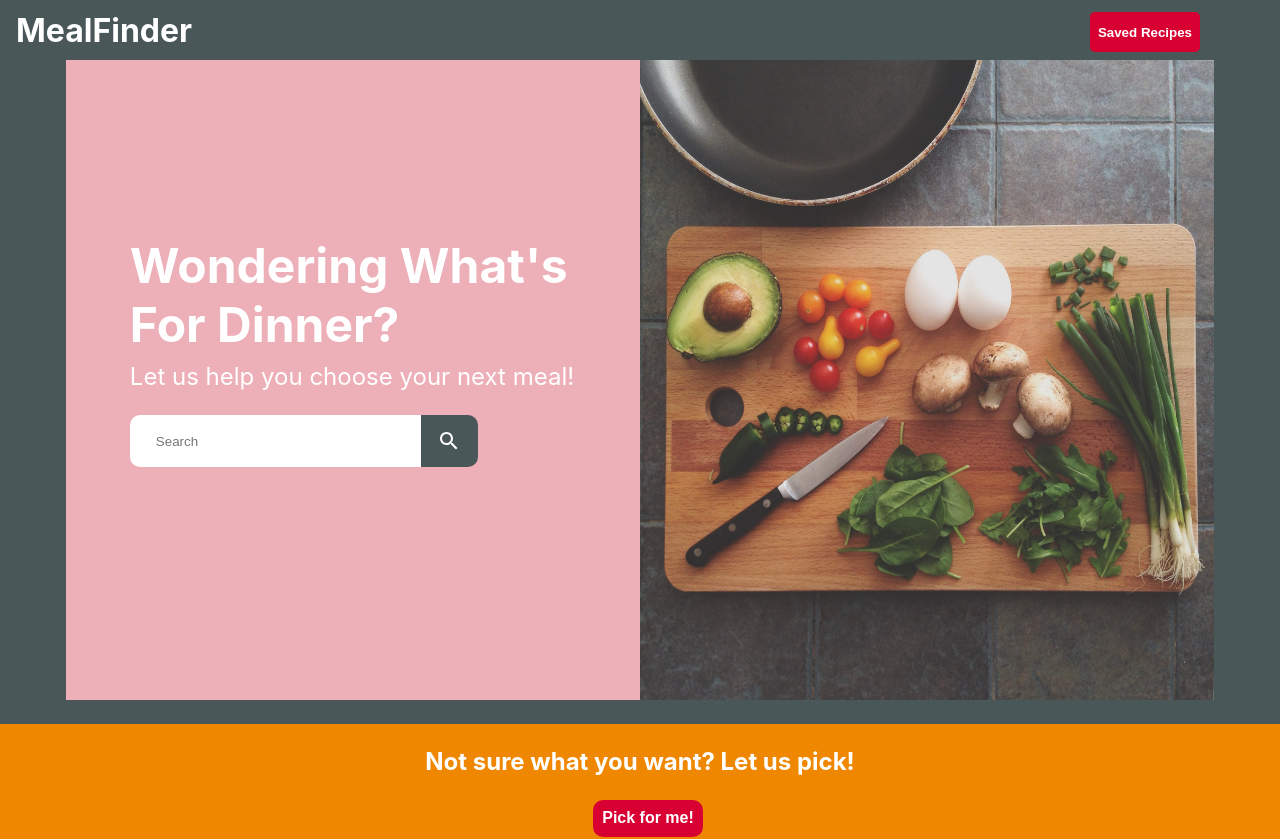
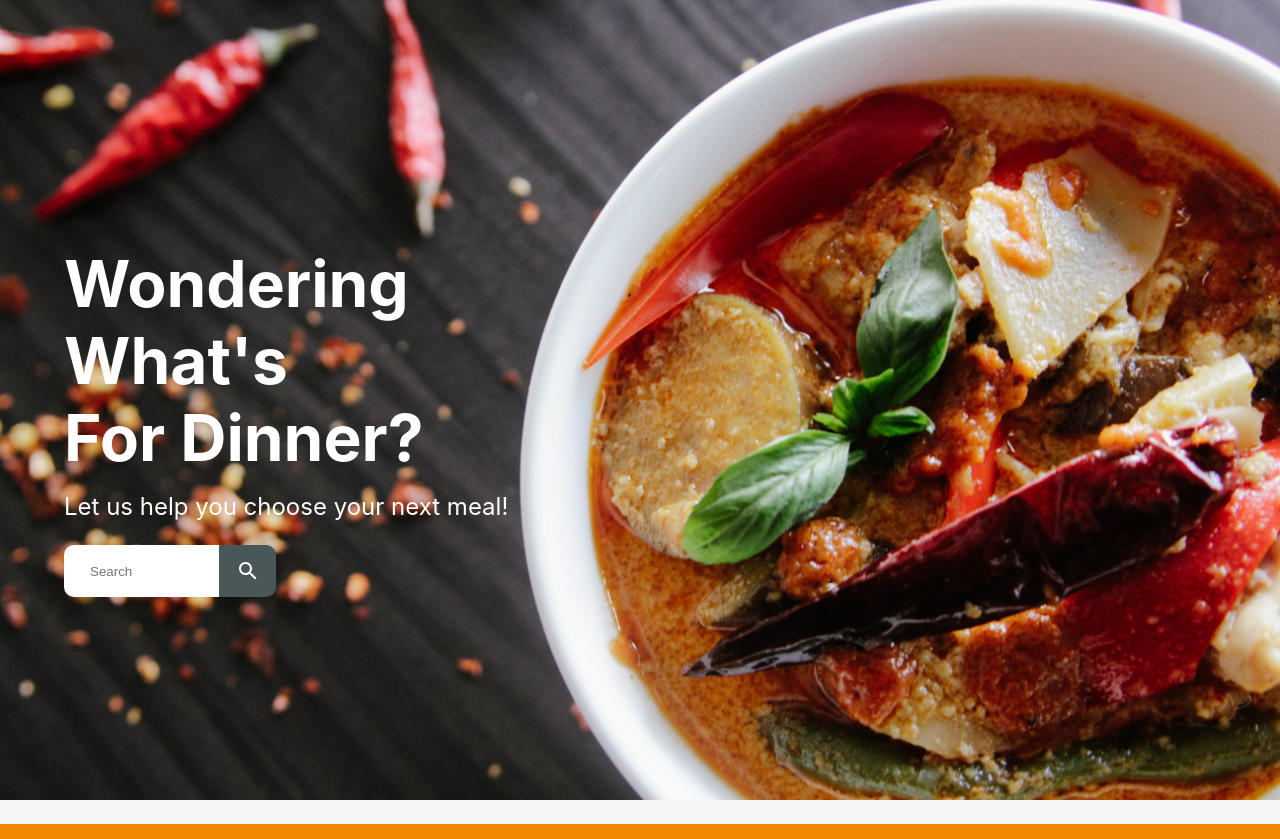
Before and after one commit to garysmith1933/MealFinder, a React (Create React App) app in the folder client/: page / in a window 1280 px wide. Shown: the top 839 px of the page. Built offline with nearby package versions, Linux system fonts and the light colour scheme.

Commit message:
working on new ui, home page

```diff
--- a/client/src/App.js
+++ b/client/src/App.js
@@ -1,4 +1,5 @@
 import './css/Styles.css'
+import './css/Home.css'
 import { Routes, Route } from "react-router-dom";
 import Home from "./components/Home.js";
 import SavedRecipes from "./components/SavedRecipes.js";
@@ -9,7 +10,7 @@ import RandomResult from "./components/RandomResult.js";
 const App = () => {
  return (
   <>
-    <Navbar/>
+    {/* <Navbar/> */}
     <div>
       <Routes>
         <Route path='/' element={<Home/>}/>
--- a/client/src/components/Home.js
+++ b/client/src/components/Home.js
@@ -6,8 +6,8 @@ const dinner= require('../assets/dinner.jpg')
 
 const Home = () => {
   return (
-    <div style={{display:'flex', flexDirection:'column', alignItems:'center' }}>
-      <div className="home">
+    <div className='main'>
+      <div className='home'>
 
         <div className='landing-content'>
           <h1 className='landing-title'> Wondering What's <br/> For Dinner? </h1>
@@ -15,7 +15,6 @@ const Home = () => {
           <SearchBarResults/>
         </div>
 
-        <img className='landing-image' src={dinner} alt='dinner'/>
       </div>
 
       <RandomRecipe/>
--- /dev/null
+++ b/client/src/css/Home.css
@@ -0,0 +1,58 @@
+.main {
+  display: flex;
+  flex-direction: column;
+  align-items: center;
+  justify-content: center;
+}
+
+.home {
+  width: 100%;
+  background-image: url(../assets/curry.jpg);
+  background-repeat: no-repeat;
+  background-position: center;
+  background-size: 100%;
+  height: 100%;
+}
+
+.landing-content {
+  height: 100vh;
+  width: 50%;
+  display: flex;
+  flex-direction: column;
+  align-items: flex-start;
+  justify-content: center
+}
+
+.landing-title {
+  color: white;
+  font-size: 4rem;
+  margin-left: 4rem;
+  margin-bottom: 0.5rem;
+}
+
+.CTA {
+  color:white;
+  font-size: 24px;
+  margin-left: 4rem;
+  margin-top: 0.5rem;
+}
+
+.landing-search {
+  height: 50px;
+  width: 50%;
+  margin-left: 4rem;
+  border-style: none;
+  border-radius: 10px 0 0 10px;
+}
+
+.searchIcon {
+  display:flex;
+  justify-content: center;
+  align-items: center;
+  height:20px;
+  width:25px;
+  padding:1rem;
+  background-color: #4A5759;
+  color:white;
+  border-radius: 0 10px 10px 0;
+}
--- a/client/src/css/Styles.css
+++ b/client/src/css/Styles.css
@@ -1,6 +1,5 @@
-
 body {
-    margin-top: 2rem;
+  background: whitesmoke
 }
 
 .content {
@@ -127,60 +126,6 @@ a {
     text-decoration: none;
 }
 
-.home {
-    display: flex;
-}
-.landing-image {
-    height: 80vh;
-    width:50%;
-}
-
-.landing-content {
-    height: 80vh;
-    width:50%;
-    background-color: #EDAFB8;
-}
-
-.landing-title {
-    color:white;
-    margin-top: 11rem;
-    margin-left: 4rem;
-    margin-bottom: 0.5rem;
-    font-size: 3rem;
-}
-
-.CTA {
-    font-size: 24px;
-    color: white;
-    margin-left: 4rem;
-    margin-top: 0.5rem;
-}
-
-.landing-search {
-    height: 50px;
-    width: 50%;
-    background-color: white;
-    margin-left: 4rem;
-    border-style: none;
-    border-radius: 10px 0 0 10px;
-}
-
-.searchIcon {
-    display:flex;
-    justify-content: center;
-    align-items: center;
-    height:20px;
-    width:25px;
-    padding:1rem;
-    background-color: #4A5759;
-    color:white;
-    border-radius: 0 10px 10px 0;
-}
-
-body {
-    background-color: #4A5759;
-    margin-top:0
-}
 
 ::placeholder {
     padding:0.5rem;
```
Also changed, not shown: client/src/assets/curry.jpg (added).
